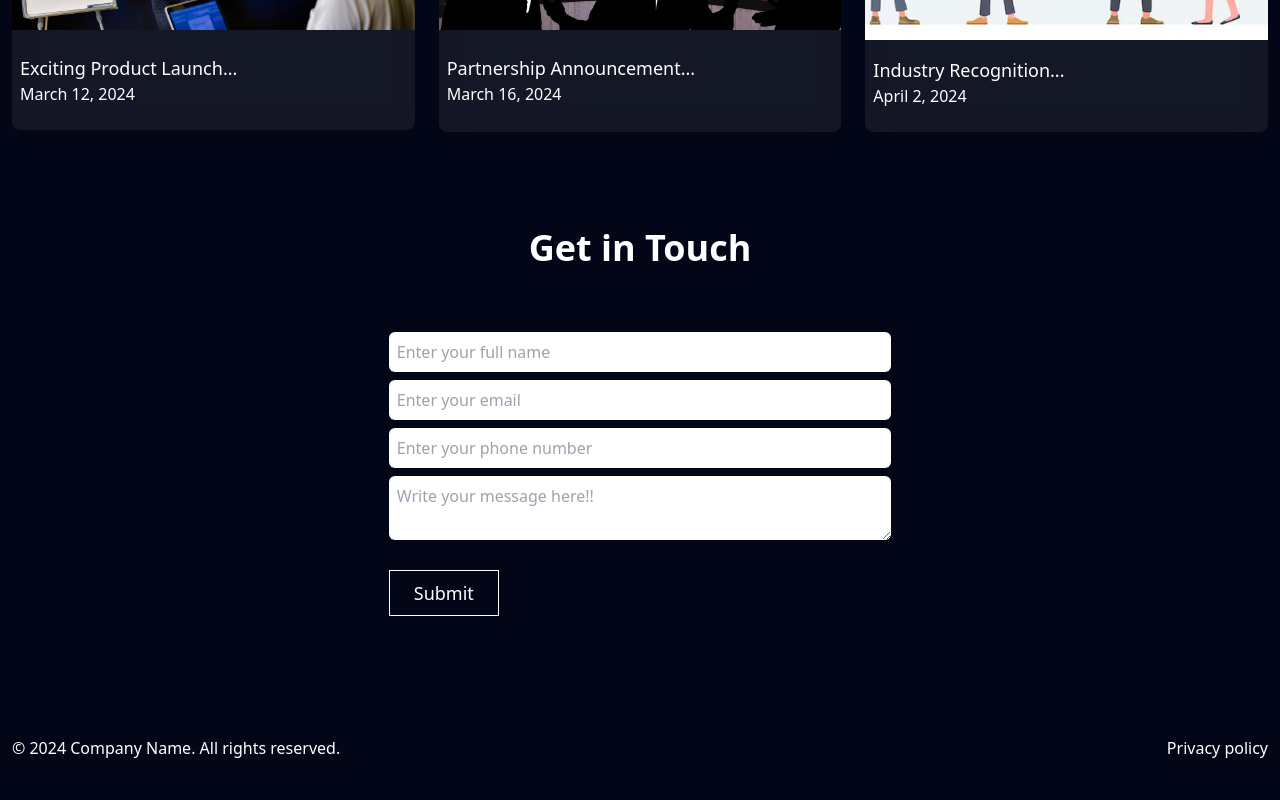
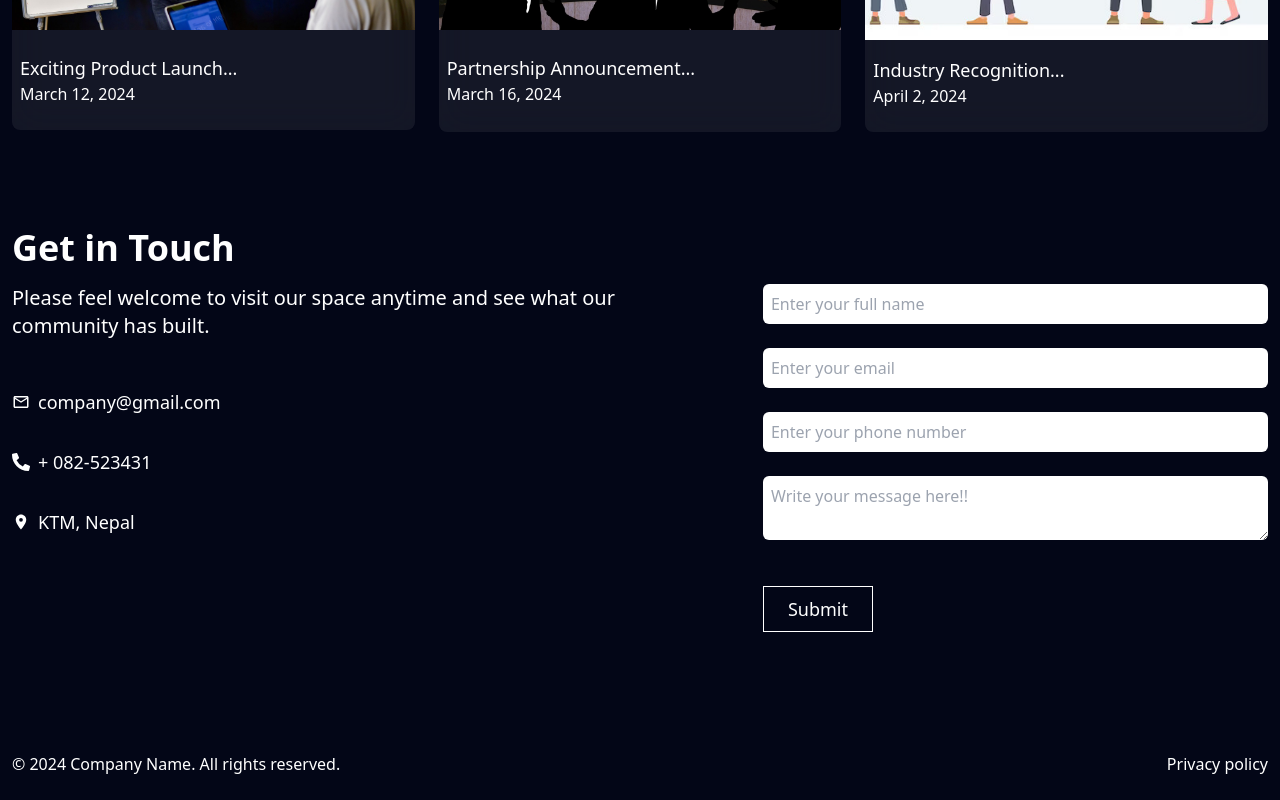
Before and after one commit to remantp6/frontend-task-junior, a React (Vite) app: page / in a window 1280 px wide. Shown: the part 2792-3592 px from the top of the page. Built offline with nearby package versions, Linux system fonts and the light colour scheme.

Commit message:
UI completed

```diff
--- a/package.json
+++ b/package.json
@@ -15,6 +15,7 @@
     "react-bootstrap": "^2.10.1",
     "react-countup": "^6.5.0",
     "react-dom": "^18.2.0",
+    "react-icons": "^5.0.1",
     "react-router-dom": "^6.22.3",
     "react-scroll-trigger": "^0.6.14",
     "swiper": "^11.0.7"
--- a/src/components/InquiryForm.jsx
+++ b/src/components/InquiryForm.jsx
@@ -1,29 +1,51 @@
 import React from "react";
+import { MdLocationOn, MdOutlineEmail } from "react-icons/md";
+import { FaPhoneAlt } from "react-icons/fa";
 
 const InquiryForm = () => {
   return (
     <div className="py-24">
-      <div className="container mx-auto">
-        <h2 className="text-white text-4xl font-bold pb-16 text-center">Get in Touch</h2>
-        <form className="w-2/5 mx-auto">
+      <div className="container">
+        <h2 className="text-white text-4xl font-bold pb-3">Get in Touch</h2>
+        <div className="flex flex-row justify-between">
+          <div>
+            <p className="text-white text-xl pe-32">
+              Please feel welcome to visit our space anytime and see what our
+              community has built.
+            </p>
+            <div className="flex flex-row items-center text-white text-lg mt-12">
+              <MdOutlineEmail />
+              <p className="ps-2">company@gmail.com</p>
+            </div>
+            <div className="flex flex-row items-center text-white text-lg my-8">
+              <FaPhoneAlt />
+              <p className="ps-2">+ 082-523431</p>
+            </div>
+            <div className="flex flex-row items-center text-white text-lg my-8">
+              <MdLocationOn />
+              <p className="ps-2">KTM, Nepal</p>
+            </div>
+          </div>
+
+          <form className="w-2/4">
             <input
               type="text"
               placeholder="Enter your full name"
-            className="w-full border-gray-300 rounded-md p-2 mb-2"
+              className="w-full border-gray-300 rounded-md p-2 mb-4"
             />
             <input
               type="email"
               placeholder="Enter your email"
-            className="w-full border-gray-300 rounded-md p-2 mb-2"
+              className="w-full border-gray-300 rounded-md p-2 mb-4"
             />
             <input
               type="tel"
               placeholder="Enter your phone number"
-            className="w-full border-gray-300 rounded-md p-2 mb-2"
+              className="w-full border-gray-300 rounded-md p-2 mb-4"
             />
             <textarea
               placeholder="Write your message here!!"
-            className="w-full border-gray-300 rounded-md p-2 mb-2"
+              className="w-full border-gray-300 rounded-md p-2 mb-4"
             ></textarea>
             <button
               type="submit"
@@ -34,6 +56,7 @@ const InquiryForm = () => {
           </form>
         </div>
       </div>
+    </div>
   );
 };
 
```
Also changed, not shown: 1 other file (tests, documents, lock files or other folders). Lines whose indentation alone changed are shown as unchanged.
